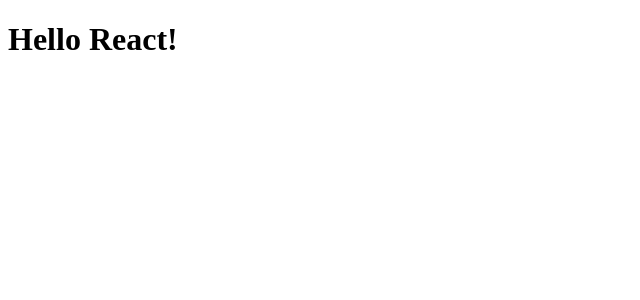
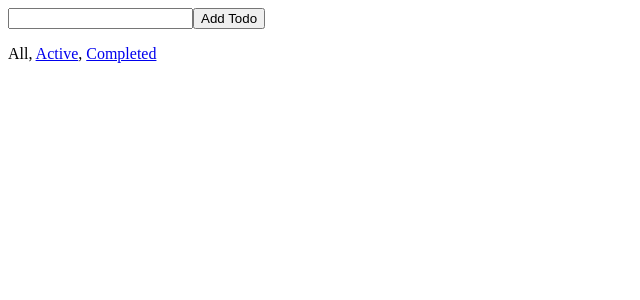
Before and after one commit to maxinakenty/react-redux-boilerplate, a React app: page / in a window 1280 px wide. Shown: the top 300 px of the page, without its empty margins (0-640 px from the left). Built offline with nearby package versions, Linux system fonts and the light colour scheme.

Commit message:
created todo app

```diff
--- a/config/webpack.development.js
+++ b/config/webpack.development.js
@@ -71,7 +71,6 @@
       {
         test: /\.scss$/,
         use: [
-          'style-loader',
           {
             loader: 'css-loader',
             options: {
--- a/package.json
+++ b/package.json
@@ -5,8 +5,7 @@
   "license": "MIT",
   "scripts": {
     "start": "webpack-dev-server",
-    "build":
-      "npm run clean && cross-env NODE_ENV=production webpack -p && npm run demo",
+    "build": "npm run clean && cross-env NODE_ENV=production webpack -p && npm run demo",
     "demo": "static -a 0.0.0.0 dist",
     "clean": "rimraf dist"
   },
@@ -40,11 +39,13 @@
     "postcss-scss": "^1.0.3",
     "postcss-short": "^4.1.0",
     "prettier": "^1.10.2",
+    "prop-types": "^15.6.0",
     "react": "^16.2.0",
     "react-dom": "^16.2.0",
     "react-redux": "^5.0.6",
     "redux": "^3.7.2",
     "redux-devtools-extension": "^2.13.2",
+    "remote-redux-devtools": "^0.5.12",
     "resolve-url-loader": "^2.2.1",
     "rimraf": "^2.6.2",
     "sass-loader": "^6.0.6",
--- a/src/components/App.jsx
+++ b/src/components/App.jsx
@@ -1,9 +1,14 @@
 import React from 'react';
+import AddTodo from '../containers/AddTodo';
+import VisibleTodoList from '../containers/VisibleTodoList';
+import Footer from './Footer';
 import './App.scss';
 
 const App = () => (
   <div className="App">
-    <h1 styleName="title">Hello React!</h1>
+    <AddTodo />
+    <VisibleTodoList />
+    <Footer />
   </div>
 );
 
--- /dev/null
+++ b/src/components/Footer.jsx
@@ -0,0 +1,14 @@
+import React from 'react';
+import FilterLink from '../containers/FilterLInk';
+
+const Footer = () => (
+  <footer>
+    <FilterLink filter="SHOW_ALL">All</FilterLink>
+    {', '}
+    <FilterLink filter="SHOW_ACTIVE">Active</FilterLink>
+    {', '}
+    <FilterLink filter="SHOW_COMPLETED">Completed</FilterLink>
+  </footer>
+);
+
+export default Footer;
--- /dev/null
+++ b/src/components/Link.jsx
@@ -0,0 +1,28 @@
+import React from 'react';
+import PropTypes from 'prop-types';
+
+const Link = ({ active, onClick, children }) => {
+  if (active) {
+    return <span>{children}</span>;
+  }
+
+  return (
+    <a
+      href="*"
+      onClick={e => {
+        e.preventDefault();
+        onClick();
+      }}
+    >
+      {children}
+    </a>
+  );
+};
+
+Link.propTypes = {
+  active: PropTypes.bool.isRequired,
+  onClick: PropTypes.func.isRequired,
+  children: PropTypes.node.isRequired,
+};
+
+export default Link;
--- a/src/components/Todo.jsx
+++ b/src/components/Todo.jsx
@@ -0,0 +1,18 @@
+import React from 'react';
+import PropTypes from 'prop-types';
+
+const Todo = ({ completed, onClick, text }) => (
+  <li className={completed ? 'todo todo--active' : 'todo'}>
+    <a href="*" onClick={onClick}>
+      {text}
+    </a>
+  </li>
+);
+
+Todo.propTypes = {
+  completed: PropTypes.bool.isRequired,
+  onClick: PropTypes.func.isRequired,
+  text: PropTypes.string.isRequired,
+};
+
+export default Todo;
--- a/src/components/TodoList.jsx
+++ b/src/components/TodoList.jsx
@@ -0,0 +1,31 @@
+import React from 'react';
+import PropTypes from 'prop-types';
+import Todo from './Todo';
+
+const TodoList = ({ todos, onTodoClick }) => (
+  <ul>
+    {todos.map(todo => (
+      <Todo
+        key={todo.id}
+        {...todo}
+        onClick={e => {
+          e.preventDefault();
+          onTodoClick(todo.id);
+        }}
+      />
+    ))}
+  </ul>
+);
+
+TodoList.propTypes = {
+  todos: PropTypes.arrayOf(
+    PropTypes.shape({
+      id: PropTypes.number.isRequired,
+      completed: PropTypes.bool.isRequired,
+      text: PropTypes.string.isRequired,
+    }).isRequired,
+  ).isRequired,
+  onTodoClick: PropTypes.func.isRequired,
+};
+
+export default TodoList;
--- /dev/null
+++ b/src/containers/AddTodo.jsx
@@ -0,0 +1,36 @@
+import React from 'react';
+import { connect } from 'react-redux';
+import PropTypes from 'prop-types';
+import { addTodo } from '../actions';
+
+const addTodoComponent = ({ dispatch }) => {
+  let input = null;
+
+  return (
+    <form
+      onSubmit={e => {
+        e.preventDefault();
+
+        if (!input.value.trim()) return;
+        dispatch(addTodo(input.value.trim()));
+        input.value = '';
+      }}
+    >
+      <input
+        type="text"
+        ref={node => {
+          input = node;
+        }}
+      />
+      <button type="submit">Add Todo</button>
+    </form>
+  );
+};
+
+addTodoComponent.propTypes = {
+  dispatch: PropTypes.func.isRequired,
+};
+
+const AddTodo = connect()(addTodoComponent);
+
+export default AddTodo;
--- /dev/null
+++ b/src/containers/FilterLInk.js
@@ -0,0 +1,17 @@
+import { connect } from 'react-redux';
+import Link from '../components/Link';
+import { setVisibilityFilter } from '../actions';
+
+const mapStateToProps = (state, ownProps) => ({
+  active: ownProps.filter === state.visibilityFilter,
+});
+
+const mapDispatchToProps = (dispatch, ownProps) => ({
+  onClick: () => {
+    dispatch(setVisibilityFilter(ownProps.filter));
+  },
+});
+
+const FilterLInk = connect(mapStateToProps, mapDispatchToProps)(Link);
+
+export default FilterLInk;
--- a/src/containers/VisibleTodoList.js
+++ b/src/containers/VisibleTodoList.js
@@ -0,0 +1,29 @@
+import { connect } from 'react-redux';
+import { toggleTodo } from '../actions';
+import TodoList from '../components/TodoList';
+
+const getVisibleTodos = (todos, filter) => {
+  switch (filter) {
+    case 'SHOW_ALL':
+      return todos;
+    case 'SHOW_COMPLETED':
+      return todos.filter(todo => todo.completed);
+    case 'SHOW_ACTIVE':
+      return todos.filter(todo => !todo.completed);
+    default:
+      return todos;
+  }
+};
+
+const mapStateToProps = state => ({
+  todos: getVisibleTodos(state.todos, state.visibilityFilter),
+});
+
+const mapDispatchToProps = dispatch => ({
+  onTodoClick: id => {
+    dispatch(toggleTodo(id));
+  },
+});
+
+const VisibleTodoList = connect(mapStateToProps, mapDispatchToProps)(TodoList);
+export default VisibleTodoList;
--- a/src/index.jsx
+++ b/src/index.jsx
@@ -1,5 +1,20 @@
 import React from 'react';
 import { render } from 'react-dom';
+import { createStore } from 'redux';
+import { Provider } from 'react-redux';
 import App from './components/App';
+import TodoApp from './reducers/';
 
-render(<App />, document.getElementById('root'));
+/* eslint-disable no-underscore-dangle */
+const store = createStore(
+  TodoApp,
+  window.__REDUX_DEVTOOLS_EXTENSION__ && window.__REDUX_DEVTOOLS_EXTENSION__(),
+);
+/* eslint-enable */
+
+render(
+  <Provider store={store}>
+    <App />
+  </Provider>,
+  document.getElementById('root'),
+);
```
Also changed, not shown: src/containers/Footer.js (deleted), 1 other file (tests, documents, lock files or other folders).
